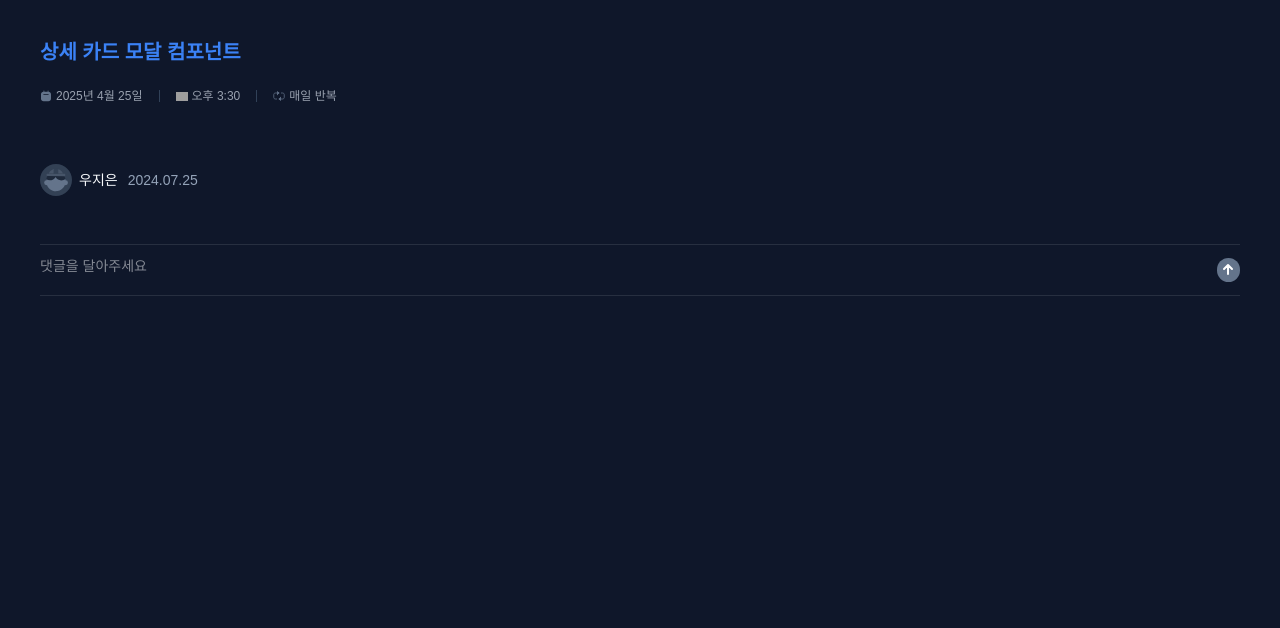
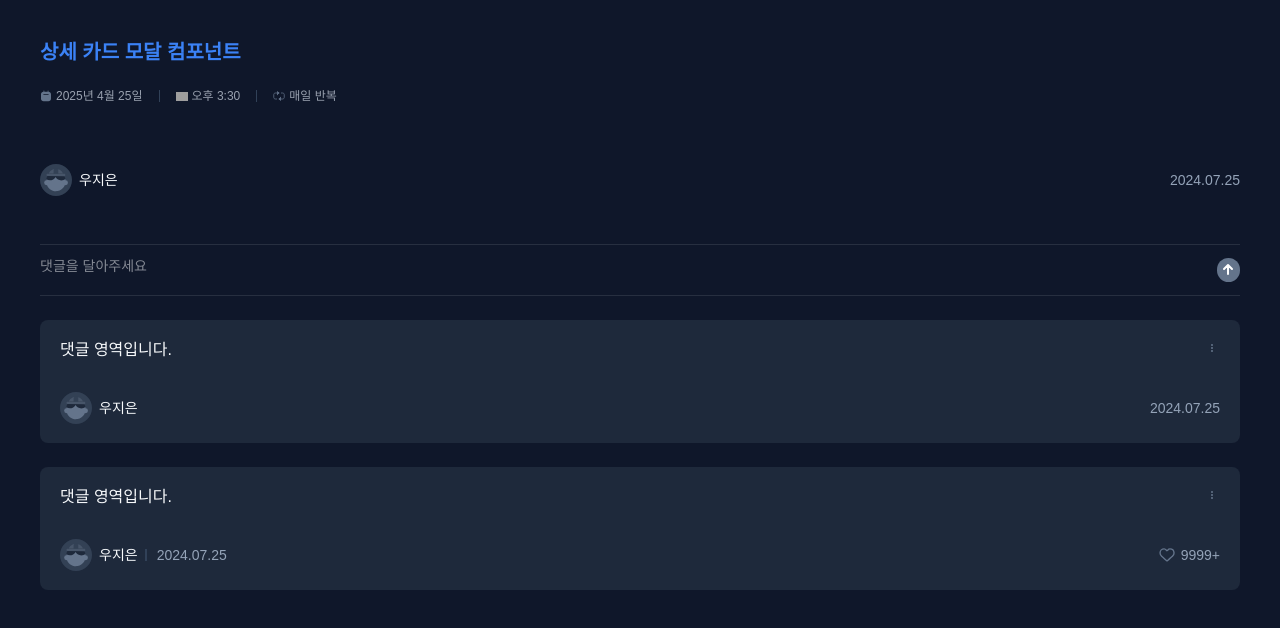
Before and after one commit to ozen0718/coworkers, a Next.js app: page / in a window 1280 px wide. Shown: the top 628 px of the page. Built offline with nearby package versions, Linux system fonts and the light colour scheme; grey boxes are pictures that could not be loaded.

Commit message:
[Refactor] AuthorInfo : BoardComment type에 따라 다르게 나오게 하기

```diff
--- a/src/app/page.tsx
+++ b/src/app/page.tsx
@@ -26,6 +26,10 @@ export default function Home() {
       <br />
       <br />
       <TodoCardReplyInput />
+      <br />
+      <BoardComment type="free" />
+      <br />
+      <BoardComment type="list" />
     </div>
   );
 }
--- a/src/components/Card/Comment/AuthorInfo.tsx
+++ b/src/components/Card/Comment/AuthorInfo.tsx
@@ -21,8 +21,7 @@ export default function AuthorInfo({
   };
 
   return (
-    <div className="mt-3 flex w-full items-center justify-between text-[10px] sm:text-sm">
-      <div className="flex flex-nowrap items-center" style={{ gap: profileSpacing }}>
+    <div className="mt-3 flex w-full items-center text-[10px] sm:text-sm">
       {/* 프로필 + 이름 + 구분선*/}
       <div className="flex items-center gap-[7px]">
         <Image src="/icons/initialprofile.svg" alt="프로필 사진" width={32} height={32} />
@@ -31,9 +30,13 @@ export default function AuthorInfo({
       </div>
 
       {/* 날짜 */}
-        {showDate && <span className="text-gray400">{date}</span>}
-      </div>
-      <div className="ml-2 flex items-center">
+      {showDate && (
+        <span className={`text-gray400 whitespace-nowrap ${showDivider ? 'ml-[10px]' : 'ml-auto'}`}>
+          {date}
+        </span>
+      )}
+
+      <div className={`ml-2 flex items-center ${showDivider ? 'ml-auto' : 'ml-[0px]'}`}>
         {showLike && (
           <div className="flex items-center">
             <IconHeart
--- a/src/components/Card/Comment/BoardComment.tsx
+++ b/src/components/Card/Comment/BoardComment.tsx
@@ -1,7 +1,11 @@
 import Image from 'next/image';
 import AuthorInfo from './AuthorInfo';
 
-export default function BoardComment() {
+type BoardCommentProps = {
+  type?: 'free' | 'list';
+};
+
+export default function BoardComment({ type }: BoardCommentProps) {
   return (
     <div className="bg-bg200 flex min-h-[113px] w-full max-w-[1200px] flex-col rounded-lg p-5 lg:h-[123px]">
       <div className="text-lg-regular flex w-full items-start justify-between">
@@ -19,7 +23,11 @@ export default function BoardComment() {
         </div>
       </div>
       <div className="flex-grow">
-        <AuthorInfo />
+        <AuthorInfo
+          showDivider={type !== 'free'}
+          showLike={type !== 'free'}
+          profileSpacing="210px"
+        />
       </div>
     </div>
   );
```
Lines whose indentation alone changed are shown as unchanged.
